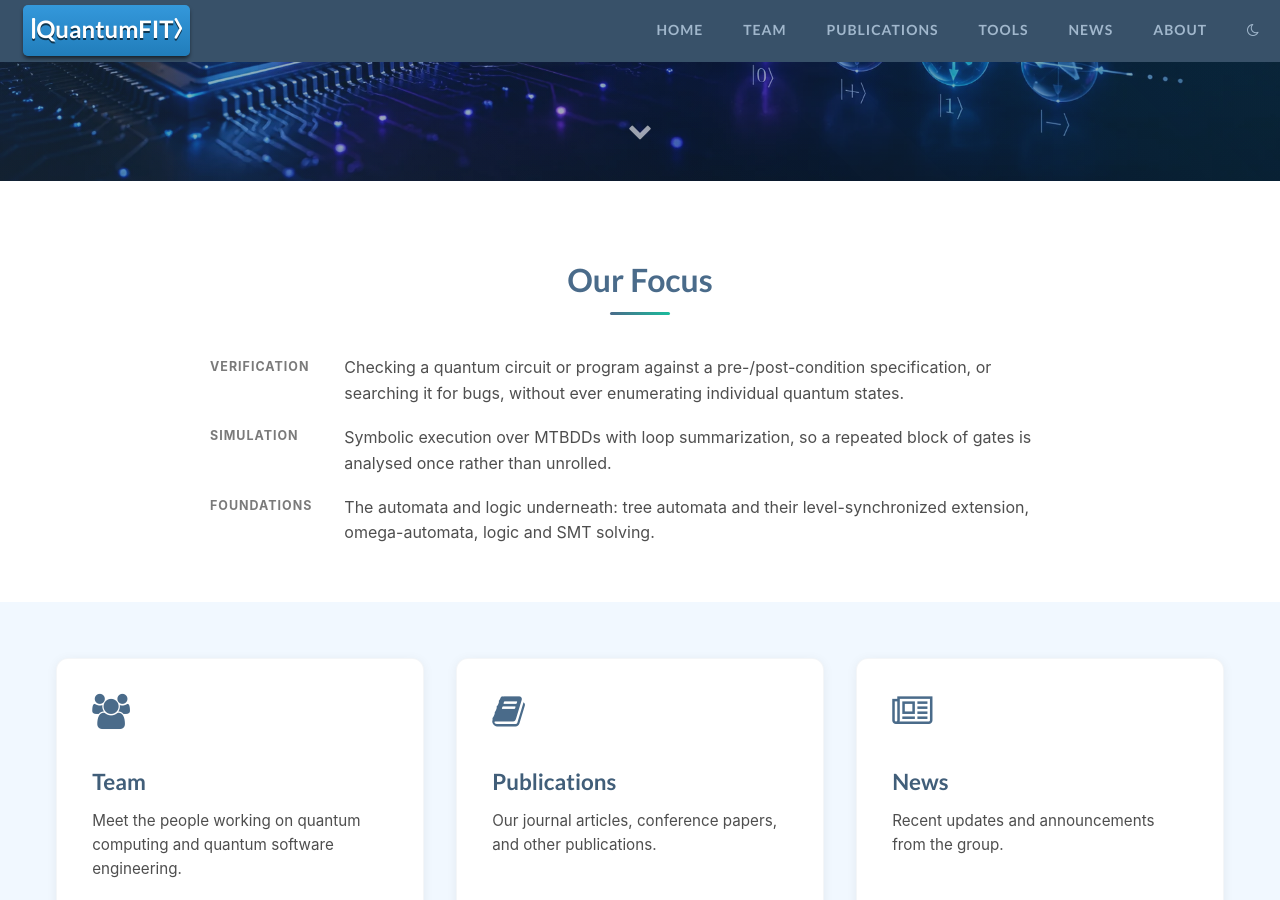
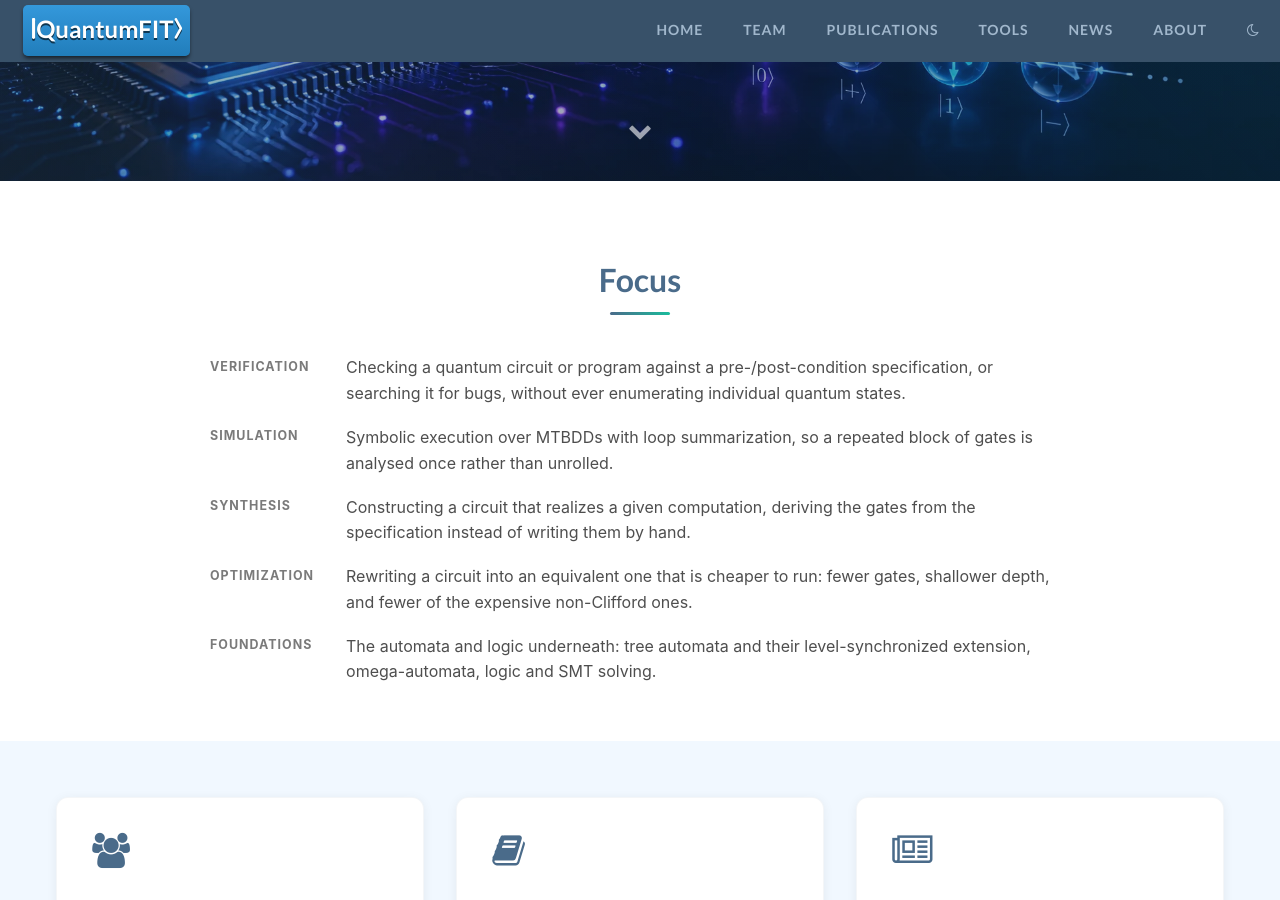
Before and after one commit to QuantumFIT/quantumfit.github.io, a Jekyll site: the page built from index.html, in a window 1280 px wide and 900 px high, scrolled down 343 px. Built offline with Jekyll 4.4.1, drawn with Linux system fonts in a browser that asks for light colours.

Commit message:
Home: five focus areas under a plain "Focus" heading
Synthesis and Optimization join the band, between the analysis pair and
Foundations, which stays last: analyse, build, then the theory
underneath. Their text names no specific technique -- the other three
cite MTBDDs and level-synchronized tree automata because those come out
of the group's papers, and there is no such source for these two yet, so
they describe the problem rather than claim a method.

The heading loses "Our", and so do the two comments that quoted it.

Co-Authored-By: Claude Opus 5 <noreply@anthropic.com>
Claude-Session: https://claude.ai/code/session_01Qgr3EHNtzr13mi5YBFazva

```diff
--- a/_data/focus.yml
+++ b/_data/focus.yml
@@ -4,5 +4,11 @@
 - label: "Simulation"
   text: "Symbolic execution over MTBDDs with loop summarization, so a repeated block of gates is analysed once rather than unrolled."
 
+- label: "Synthesis"
+  text: "Constructing a circuit that realizes a given computation, deriving the gates from the specification instead of writing them by hand."
+
+- label: "Optimization"
+  text: "Rewriting a circuit into an equivalent one that is cheaper to run: fewer gates, shallower depth, and fewer of the expensive non-Clifford ones."
+
 - label: "Foundations"
   text: "The automata and logic underneath: tree automata and their level-synchronized extension, omega-automata, logic and SMT solving."
--- a/_layouts/home.html
+++ b/_layouts/home.html
@@ -52,7 +52,7 @@
     {% endcomment %}
     {% if site.data.focus and site.data.focus.size > 0 %}
     <section id="focus" class="focus-section">
-      <h2 class="section-title">Our Focus</h2>
+      <h2 class="section-title">Focus</h2>
       <dl class="focus-list">
         {% for item in site.data.focus %}
         <dt>{{ item.label }}</dt>
--- a/_sass/_home.scss
+++ b/_sass/_home.scss
@@ -287,7 +287,7 @@
 }
 
 // Centred section heading with the short gradient rule under it, shared by
-// "Our Focus" and "Latest News" so the two cannot drift apart. The colour is
+// "Focus" and "Latest News" so the two cannot drift apart. The colour is
 // --qf-heading rather than $primary: identical in light mode, and taking the
 // token means _dark.scss needs no entry for a new section using this.
 @mixin qf-section-title {
```
Also changed, not shown: README.md.
